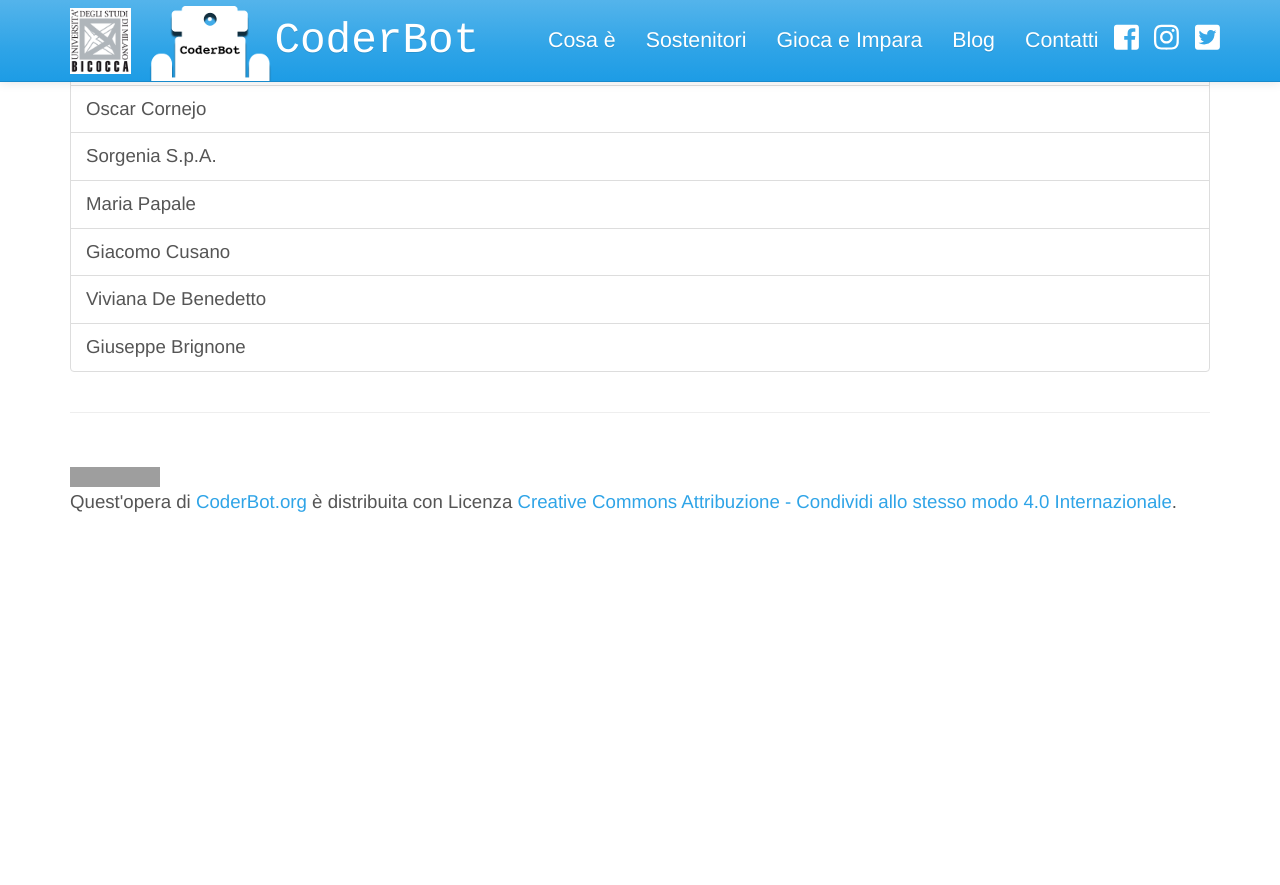
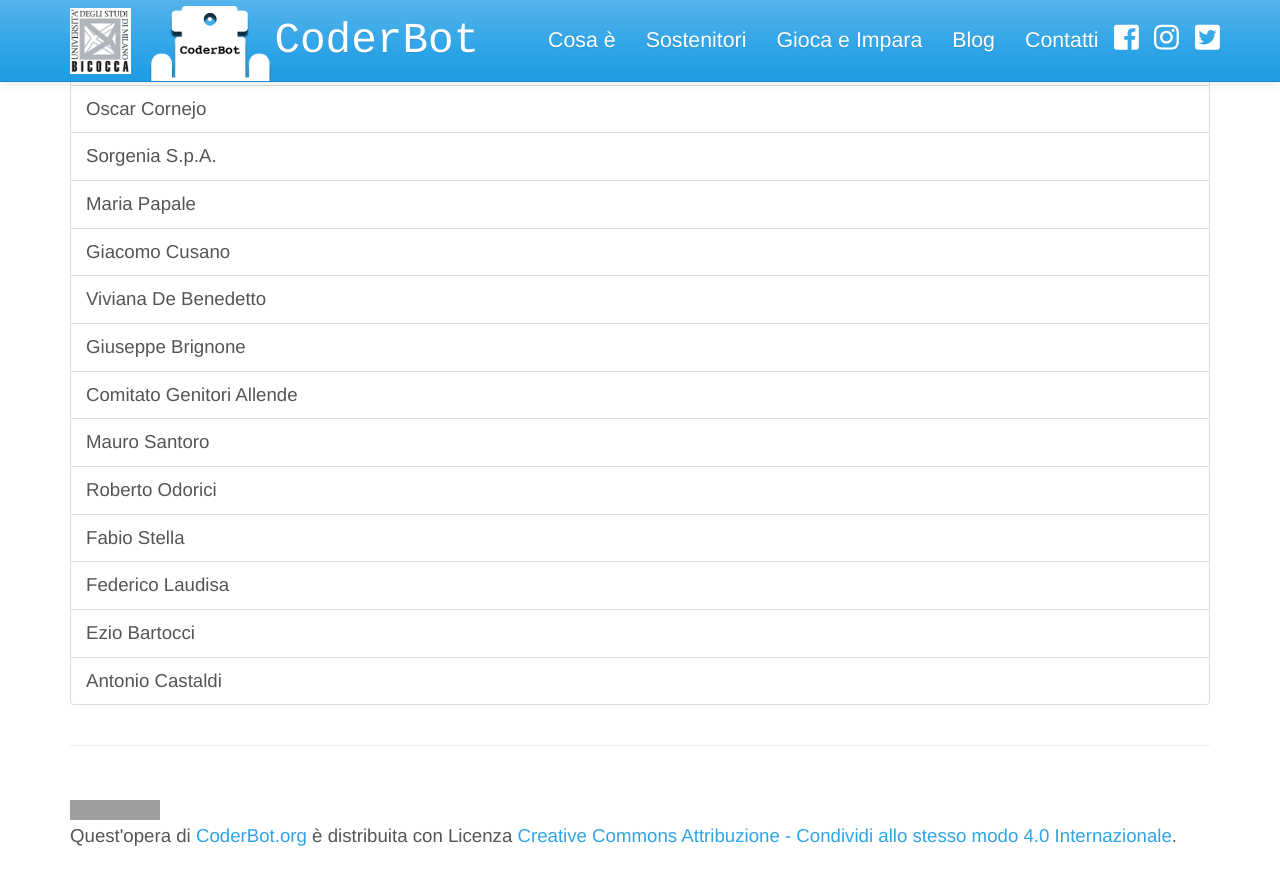
Before and after one commit to CoderBotOrg/website, a Jekyll site: the page built from it/supporters.html, in a window 1280 px wide and 900 px high, scrolled down 2100 px. Shown: the top 885 px of the window. Built offline with Jekyll 4.4.1, drawn with Linux system fonts in a browser that asks for light colours; nearby versions of some CDN libraries; before the commit the page ends 2666 px from its top, so only the background shows below that; grey boxes are pictures that could not be loaded.

```diff
--- a/it/supporters.html
+++ b/it/supporters.html
@@ -154,6 +154,27 @@ layout: it/default
 		<li class="list-group-item">
 			Giuseppe Brignone
 		</li>
+    <li class="list-group-item">
+			Comitato Genitori Allende
+		</li>
+    <li class="list-group-item">
+			Mauro Santoro
+		</li>
+    <li class="list-group-item">
+			Roberto Odorici
+		</li>
+    <li class="list-group-item">
+			Fabio Stella
+		</li>
+    <li class="list-group-item">
+			Federico Laudisa
+		</li>
+    <li class="list-group-item">
+			Ezio Bartocci
+		</li>
+    <li class="list-group-item">
+			Antonio Castaldi
+		</li>
 	</ul>
 </div>
 </div>
```
Also changed, not shown: _posts/2018-02-02-en-campagna.markdown (+10 -31 lines), _posts/2018-02-02-it-campagna.markdown (+9 -29 lines), _posts/2018-05-02-en-obiettivo-raggiunto.markdown (added, +26 -0 lines), _posts/2018-05-02-it-obiettivo-raggiunto.markdown (added, +26 -0 lines), img/blog/coderbot_obiettivo_splash_01.jpg (added).
